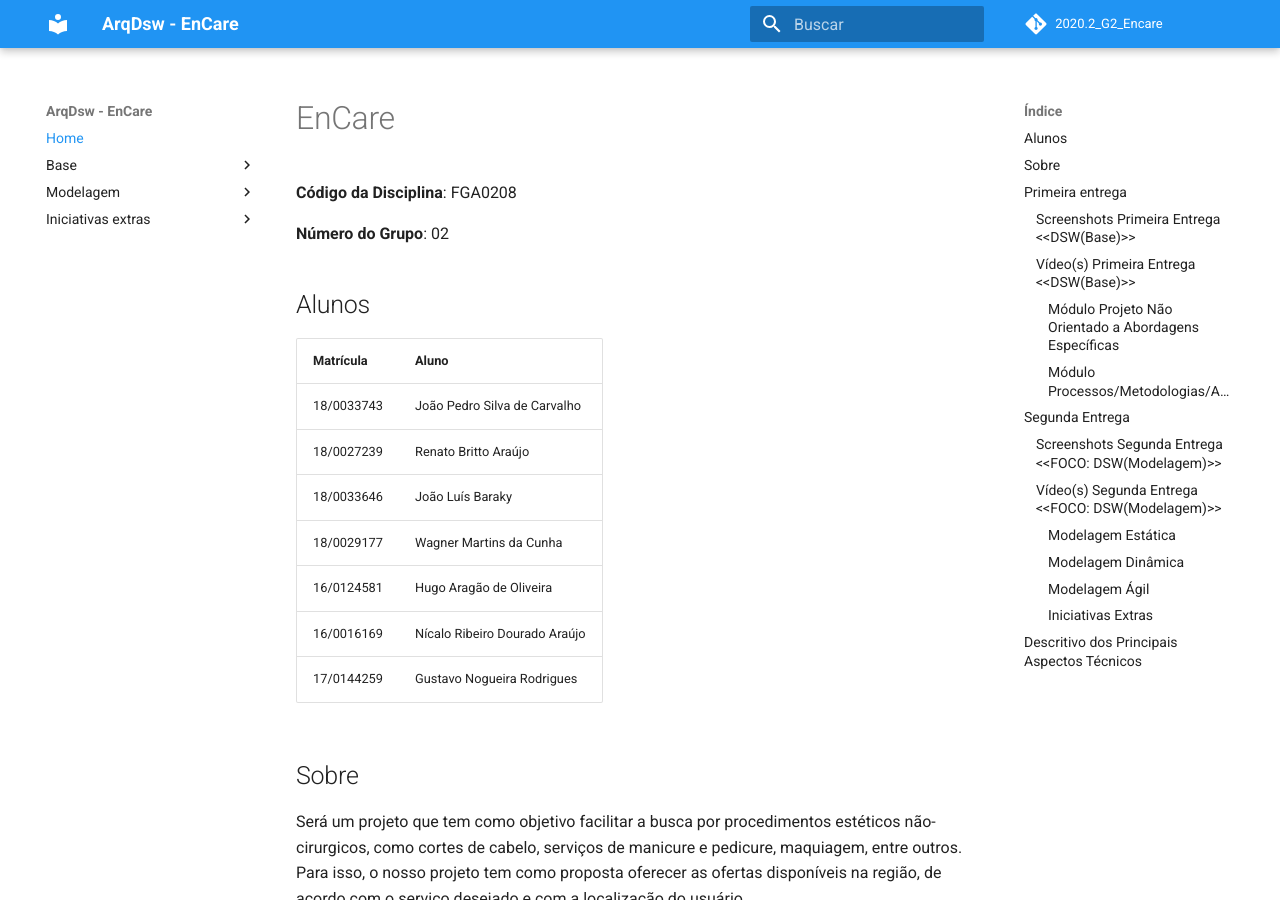
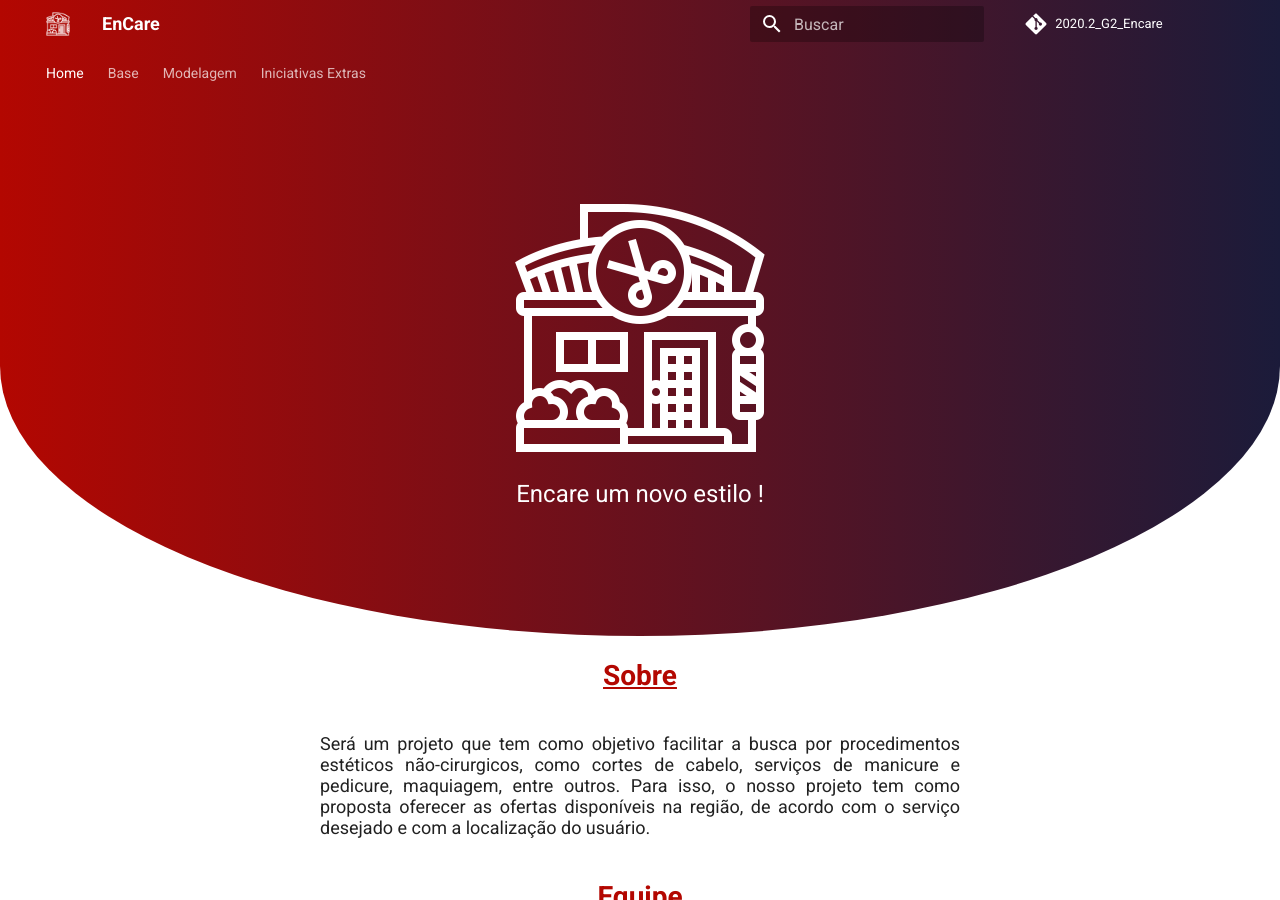
Before and after one commit to UnBArqDsw2020-2/2020.2_G2_Encare, an MkDocs documentation site: the page built from docs/index.md, in a window 1280 px wide and 900 px high. Built offline with MkDocs 1.6.1 and Material for MkDocs 9.7.7, drawn with Linux system fonts in a browser that asks for light colours; comment, search, counter and statistics services are not loaded; some of the changed text lies outside the part shown.

Commit message:
[#52] atualizando configurações do mkdocs.
Co-authored-by: Wagner Martins <wagnermc506@gmail.com>

```diff
--- a/docs/index.md
+++ b/docs/index.md
@@ -1,114 +1,4 @@
-# EnCare
-
-**Código da Disciplina**: FGA0208
-
-**Número do Grupo**: 02
-
-## Alunos
-
-| Matrícula  | Aluno                            |
-| ---------- | -------------------------------- |
-| 18/0033743 | João Pedro Silva de Carvalho     |
-| 18/0027239 | Renato Britto Araújo             |
-| 18/0033646 | João Luís Baraky                 |
-| 18/0029177 | Wagner Martins da Cunha          |
-| 16/0124581 | Hugo Aragão de Oliveira          |
-| 16/0016169 | Nícalo Ribeiro Dourado Araújo    |
-| 17/0144259 | Gustavo Nogueira Rodrigues       |
-
-## Sobre
-
-Será um projeto que tem como objetivo facilitar a busca por procedimentos estéticos não-cirurgicos, como cortes de cabelo, serviços de manicure e pedicure, maquiagem, entre outros. Para isso, o nosso projeto tem como proposta oferecer as ofertas disponíveis na região, de acordo com o serviço desejado e com a localização do usuário.
-
 ---
-
-## Primeira entrega
-
-### Screenshots Primeira Entrega &lt;&lt;DSW(Base)&gt;&gt;
-
-![Design Sprint](https://raw.githubusercontent.com/UnBArqDsw2020-2/2020.2_G2_Encare/develop/docs/Base/imagens/Screenshot_design_spring.png)
-
-![Mapa Mental](https://raw.githubusercontent.com/UnBArqDsw2020-2/2020.2_G2_Encare/develop/docs/Base/imagens/Screenshot_mapa_mental.png)
-
-![Modelagem BPMN](https://raw.githubusercontent.com/UnBArqDsw2020-2/2020.2_G2_Encare/develop/docs/Base/imagens/Screenshot_modelagemBPMN.png)
-
-### Vídeo(s) Primeira Entrega &lt;&lt;DSW(Base)&gt;&gt;
-
-#### Módulo Projeto Não Orientado a Abordagens Específicas
-
-<iframe width="560" height="315" src="https://www.youtube.com/embed/OqCiTozAYR8" frameborder="0" allow="accelerometer; autoplay; clipboard-write; encrypted-media; gyroscope; picture-in-picture" allowfullscreen></iframe>
-
-Link: https://youtu.be/OqCiTozAYR8
-
-#### Módulo Processos/Metodologias/Abordagens
-
-<iframe width="560" height="315" src="https://www.youtube.com/embed/UjFOLxKm9jY" frameborder="0" allow="accelerometer; autoplay; clipboard-write; encrypted-media; gyroscope; picture-in-picture" allowfullscreen></iframe>
-
-Link: https://youtu.be/UjFOLxKm9jY
-
+title:
+template: overrides/home.html
 ---
-
-## Segunda Entrega
-
-### Screenshots Segunda Entrega &lt;&lt;FOCO: DSW(Modelagem)&gt;&gt;
-
-![Diagrama de Classes](Modelagem/imagens/screenshot_modelagem01.png)
-
-![Diagrama de Sequência](Modelagem/imagens/screenshot_modelagem02.png)
-
-![Backlog](Modelagem/imagens/screenshot_modelagem03.png)
-
-### Vídeo(s) Segunda Entrega &lt;&lt;FOCO: DSW(Modelagem)&gt;&gt;
-
-#### Modelagem Estática
-
-<iframe width="560" height="315" src="https://www.youtube.com/embed/LtufoTmp0eY" frameborder="0" allow="accelerometer; autoplay; clipboard-write; encrypted-media; gyroscope; picture-in-picture" allowfullscreen></iframe>
-
-Link: https://youtu.be/LtufoTmp0eY
-
-#### Modelagem Dinâmica
-
-<iframe width="560" height="315" src="https://www.youtube.com/embed/Jz1-VP2KhHM" frameborder="0" allow="accelerometer; autoplay; clipboard-write; encrypted-media; gyroscope; picture-in-picture" allowfullscreen></iframe>
-
-Link: https://youtu.be/Jz1-VP2KhHM
-
-#### Modelagem Ágil
-
-<iframe width="560" height="315" src="https://www.youtube.com/embed/-za40zMGV-0" frameborder="0" allow="accelerometer; autoplay; clipboard-write; encrypted-media; gyroscope; picture-in-picture" allowfullscreen></iframe>
-
-Link: https://youtu.be/-za40zMGV-0
-
-#### Iniciativas Extras
-
-<iframe width="560" height="315" src="https://www.youtube.com/embed/JcWaGilgkzo" frameborder="0" allow="accelerometer; autoplay; clipboard-write; encrypted-media; gyroscope; picture-in-picture" allowfullscreen></iframe>
-
-Link: https://youtu.be/JcWaGilgkzo
-
-<!-- ## Screenshots Terceira Entrega <<FOCO: DSW(Padrões de Projeto)>>
-Adicione 2 ou mais screenshots do projeto em termos de artefatos da Terceira Entrega.
-
-## Vídeo(s) Terceira Entrega <<FOCO: DSW(Padrões de Projeto)>>
-Adicione o(s)s vídeo(s) da Terceira Entrega.
-
-## Screenshots Quarta Entrega (FINAL) <<FOCOS: Arquitetura & Reutilização de Software & PROJETO FINAL>>
-Adicione 2 ou mais screenshots do projeto em termos de interface e/ou funcionamento.
-
-## Vídeo(s) Quarta Entrega (FINAL) <<FOCOS: Arquitetura & Reutilização de Software & PROJETO FINAL>>
-Adicione o(s)s vídeo(s) da Entrega Final. -->
-
----
-
-## Descritivo dos Principais Aspectos Técnicos
-
-**Principal(is) Metodologia(s) Adotada(s)**: Scrum<br>
-**Principais Linguagens Utilizadas e/ou Pretendidas**: Pretendidas : JavaScript e Python<br>
-**Principais Tecnologias Utilizadas e/ou Pretendidas**: A Definir<br>
-**Principal(is) Estilo(s) Arquitetural(is) Adotado(s)**: A Definir<br>
-
-<!-- ## O Projeto está rodando?
-( ) SIM
-( ) NÃO
-Se SIM, insira um manual (ou um script) para auxiliar ainda mais os interessados em consultar o projeto. -->
-
-<!-- ## Informações Complementares
-Quaisquer outras informações sobre seu projeto podem ser descritas nessa seção. -->
--- /dev/null
+++ b/docs/styles.css
@@ -0,0 +1,106 @@
+:root {
+  /*
+  --md-primary-fg-color:        #EE0F0F;
+  --md-primary-fg-color--light: #ECB7B7;
+  --md-primary-fg-color--dark:  #90030C;
+  */
+  --md-primary-fg-color: #B30701;
+  --md-primary-fg-color--light: #EE0F0F;
+  --md-primary-fg-color--dark: #3A0402;
+  --md-secondary-fg-color: #1B1B3A;
+}
+
+.md-header,
+.md-tabs {
+  background: linear-gradient(90deg, var(--md-primary-fg-color), var(--md-secondary-fg-color));
+}
+
+#section-home-logo {
+  display: flex;
+  height: 60vh;
+  justify-content: center;
+  flex-direction: column;
+  align-items: center;
+  background: linear-gradient(90deg, var(--md-primary-fg-color), var(--md-secondary-fg-color));
+  border-radius: 0 0 100% 100%;
+  color: white;
+}
+
+#section-home-logo p {
+  font-size: 1.2rem;
+}
+
+#section-home-about {
+  display: flex;
+  justify-content: center;
+  flex-direction: column;
+  align-items: center;
+}
+
+#section-home-about p {
+  max-width: 50vw;
+  font-size: 0.9rem;
+  text-align: justify;
+  text-justify: inter-word;
+}
+
+#section-home-about h1, #section-home-team h1 {
+  color: var(--md-primary-fg-color);
+  font-size: 1.4rem;
+  text-decoration: underline var(--md-primary-fg-color);
+}
+
+#section-home-team {
+  display: flex;
+  justify-content: center;
+  flex-direction: column;
+  align-items: center;
+  /* margin-bottom: 100000px; */
+}
+
+.container-members-row {
+  display: flex;
+  flex-direction: row;
+  justify-content: center;
+}
+
+.member-card {
+  border-radius: 10px;
+  height: 250px;
+  position: relative;
+  overflow: hidden;
+  display: block;
+  margin: 7px;
+}
+
+.member-card:hover {
+  transform: scale(1.01);
+  box-shadow: 0 4px 8px 0 rgba(0,0,0,0.4);
+}
+
+.member-card-img {
+  height: 100%;
+}
+
+.member-card-bar {
+  height: 50px;
+  left: 0;
+  right: 0;
+  bottom: 0;
+  color: white;
+  text-align: center;
+  position: absolute;
+  background: rgba(0, 0, 0, 0.5);
+}
+
+#section-home-footer {
+  display: flex;
+  justify-content: center;
+  flex-direction: column;
+  align-items: center;
+  margin: 20px 0px 10px 0px;
+}
+
+#section-home-footer img {
+  width: 25vw;
+}
--- /dev/null
+++ b/material/overrides/home.html
@@ -0,0 +1,74 @@
+{% extends "base.html" %}
+
+{% block tabs %}
+    {{ super() }}
+    <style>.md-header{position:initial}.md-main__inner{margin:0}.md-content{display:none}@media screen and (min-width:60em){.md-sidebar--secondary{display:none}}@media screen and (min-width:76.25em){.md-sidebar--primary{display:none}}</style>
+    <section id="section-home-logo">
+        <img src="../assets/images/logo-encare.png" height="256" draggable="false" />
+        <p> Encare um novo estilo !</p>
+    </section>
+    <section id="section-home-about">
+        <h1>Sobre</h1>
+        <p>
+            Será um projeto que tem como objetivo facilitar a busca por procedimentos estéticos não-cirurgicos, como cortes de cabelo,
+            serviços de manicure e pedicure, maquiagem, entre outros. Para isso, o nosso projeto tem como proposta oferecer as ofertas
+            disponíveis na região, de acordo com o serviço desejado e com a localização do usuário.
+        </p>
+    </section>
+    <section id="section-home-team">
+        <h1>Equipe</h1>
+        <div class="container-members">
+            <div class="container-members-row">
+                <div class="member-card">
+                    <img src="../assets/images/hugo.jpeg" class="member-card-img" draggable="false" />
+                    <div class="member-card-bar">
+                        <h2>Hugo Aragão</h2>
+                    </div>
+                </div>
+                <div class="member-card">
+                    <img src="../assets/images/joao.jpeg" class="member-card-img" draggable="false" />
+                    <div class="member-card-bar">
+                        <h2>João Pedro</h2>
+                    </div>
+                </div>
+                <div class="member-card">
+                    <img src="../assets/images/gustavo.jpeg" class="member-card-img" draggable="false" />
+                    <div class="member-card-bar">
+                        <h2>Gustavo Nogueira</h2>
+                    </div>
+                </div>
+                <div class="member-card">
+                    <img src="../assets/images/renato.jpeg" class="member-card-img" draggable="false" />
+                    <div class="member-card-bar">
+                        <h2>Renato Britto</h2>
+                    </div>
+                </div>
+            </div>
+            <div class="container-members-row">
+                <div class="member-card">
+                    <img src="../assets/images/wagner.jpeg" class="member-card-img" draggable="false" />
+                    <div class="member-card-bar">
+                        <h2>Wagner Martins</h2>
+                    </div>
+                </div>
+                <div class="member-card">
+                    <img src="../assets/images/nicalo.jpeg" class="member-card-img" draggable="false" />
+                    <div class="member-card-bar">
+                        <h2>Nícalo Dourado</h2>
+                    </div>
+                </div>
+                <div class="member-card">
+                    <img src="../assets/images/baraky.jpeg" class="member-card-img" draggable="false" />
+                    <div class="member-card-bar">
+                        <h2>João Baraky</h2>
+                    </div>
+                </div>
+            </div>
+        </div>
+    </section>
+    <section id="section-home-footer">
+        <img src="../assets/images/unb-gama.png" draggable="false" />
+    </section>
+{% endblock %}
+{% block content %}{% endblock %}
+{% block footer %}{% endblock %}
--- a/mkdocs.yml
+++ b/mkdocs.yml
@@ -1,4 +1,4 @@
-site_name: ArqDsw - EnCare
+site_name: EnCare
 
 repo_name: "2020.2_G2_Encare"
 repo_url: "https://github.com/UnBArqDsw2020-2/2020.2_G2_Encare"
@@ -7,14 +7,14 @@ nav:
   - Home: index.md
   - Base:
       - Projeto Não Orientado a Abordagens Específicas:
+          - Rich Picture: Base/richpicture/rich_picture.md
+          - Mapa Mental: Base/mapa_mental/mapa_mental.md
+          - Causa e Efeito: Base/causa_e_efeito/causa_e_efeito.md
           - Glossário: Base/glossario/glossario.md
+          - Plano de Ação: Base/planodeacao/5w2g.md
+          - Estimativas: Base/estimativas/estimativas.md
           - Design Sprint: Base/design_sprint/design_sprint.md
-          - Rich Picture: Base/richpicture/rich_picture.md
-          - Estimativas: Base/estimativas/estimativas.md
-          - Mapa mental: Base/mapa_mental/mapa_mental.md
-          - Causa e efeito: Base/causa_e_efeito/causa_e_efeito.md
-          - Plano de Ação: Base/planodeacao/5w2g.md
-      - Processos/Metodologias/Abordagens:
+      - Processos / Metodologias / Abordagens:
           - Modelagem BPMN: Base/bpmn/modelagem_bpmn.md
           - Metodologia: Base/metodologia/metodologia.md
   - Modelagem:
@@ -24,15 +24,27 @@ nav:
       - Diagramas Dinâmicos:
           - Diagrama de Sequência: Modelagem/diagrama_sequencia/Diagrama de sequência.md
           - Diagrama de Atividade: Modelagem/diagrama_atividades/diagrama_de_atividades.md
-      - Modelagem ágil:
-          - Backlog do produto: Modelagem/backlog/Backlog.md
-  - Iniciativas extras:
-      - Documentação das sprints:
+      - Modelagem Ágil:
+          - Backlog do Produto: Modelagem/backlog/Backlog.md
+  - Iniciativas Extras:
+      - Documentação das Sprints:
           - Sprints: Modelagem/sprints/Sprints.md
       - Requisitos: Base/requisitos/requisitos.md
-      - Politicas de contribuição: Base/iniciativas_extras/CONTRIBUTING.md
+      - Politicas de Contribuição: Base/iniciativas_extras/CONTRIBUTING.md
+
+# Configuration
 theme:
   name: material
+  custom_dir: material
   language: pt
-  palette:
-    primary: blue
+  features:
+    - navigation.tabs
+    - navigation.sections
+    # - navigation.expand
+  font:
+    code: Roboto Mono
+  logo: assets/images/logo-encare.png
+  favicon: assets/images/favicon-encare.png
+
+extra_css:
+  - styles.css
```
Also changed, not shown: docs/index-legacy.md (added, +114 -0 lines), docs/assets/images/favicon-encare.png (added), docs/assets/images/logo-encare.png (added), material/assets/images/baraky.jpeg (added), material/assets/images/gustavo.jpeg (added), material/assets/images/hugo.jpeg (added), material/assets/images/joao.jpeg (added), material/assets/images/logo-encare.png (added), material/assets/images/nicalo.jpeg (added), material/assets/images/renato.jpeg (added), material/assets/images/unb-gama.png (added), material/assets/images/wagner.jpeg (added).
